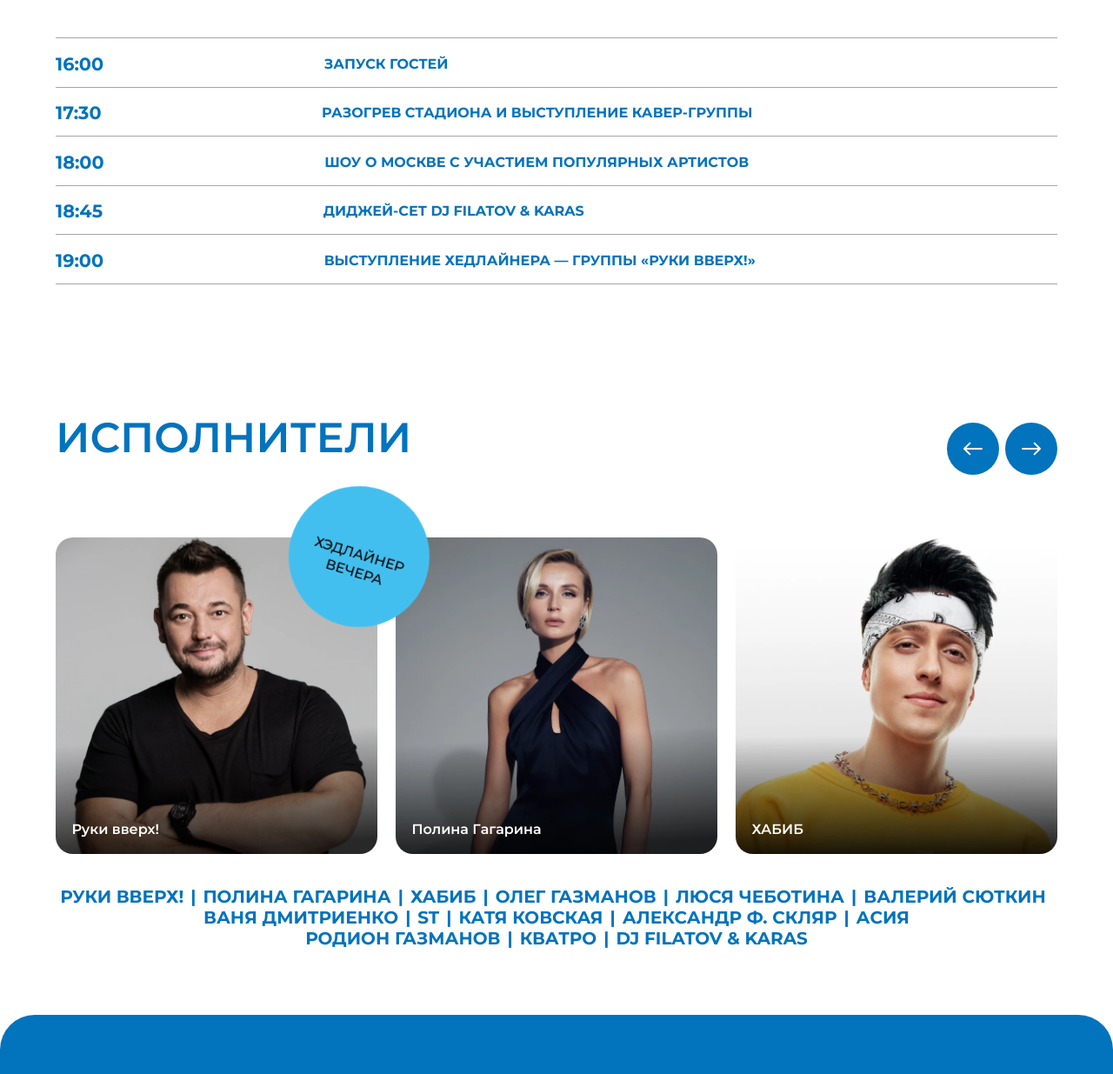
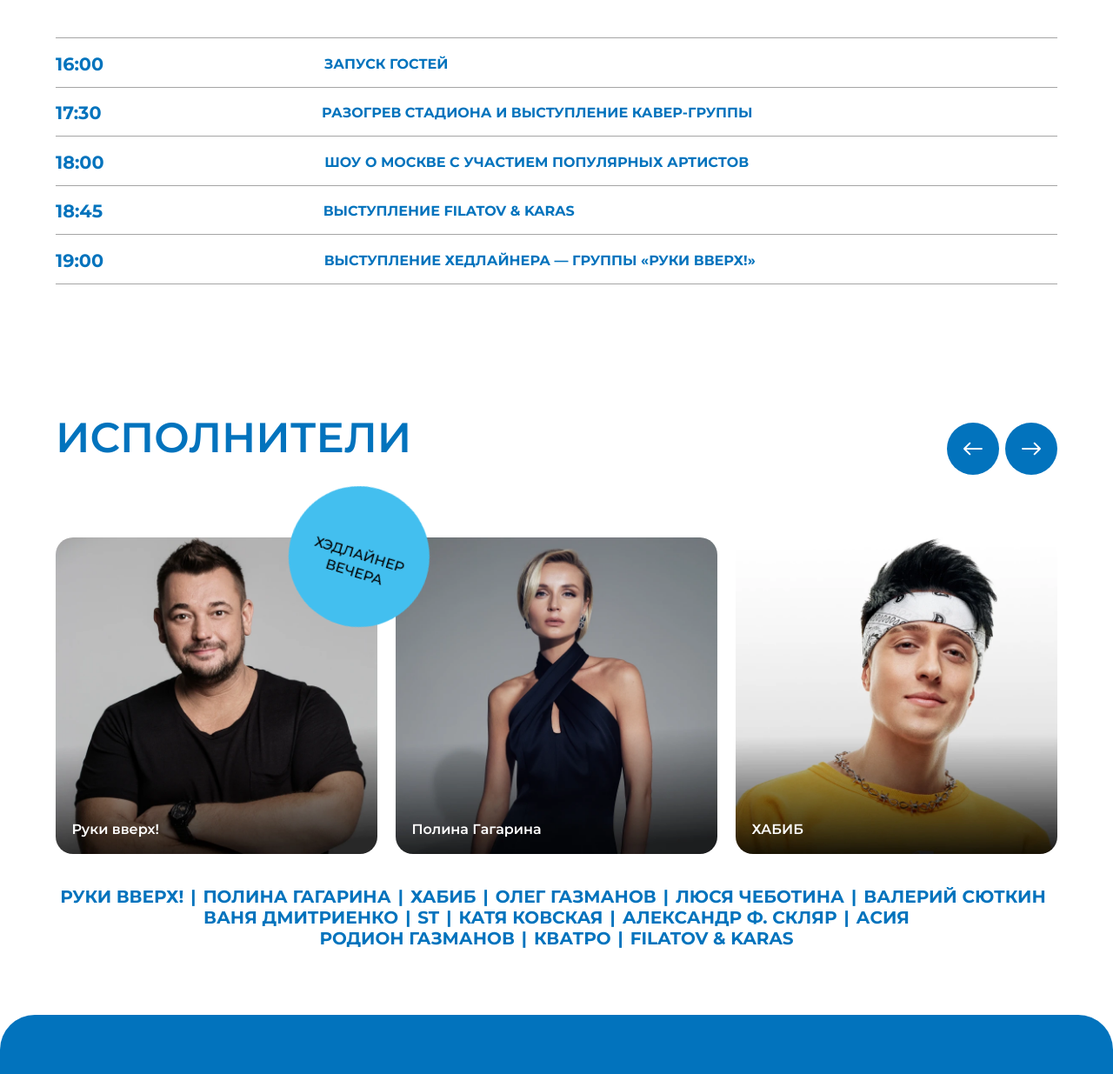
Before and after one commit to Dihlofos/moscowday, a website: page source/index.html in a window 1280 px wide. Shown: the part 2331-3566 px from the top of the page at 87% size. Drawn offline with nearby package versions, Linux system fonts and the light colour scheme; files that its build step writes are made by us from their sources.

Commit message:
revmoe dj

```diff
--- a/source/index.html
+++ b/source/index.html
@@ -269,7 +269,7 @@
                 </div>
                 <div class="programm__row">
                   <div class="programm__time">18:45</div>
-                  <div class="programm__content">Диджей-сет DJ FILATOV & KARAS</div>
+                  <div class="programm__content">Выступление FILATOV & KARAS</div>
                 </div>
                 <div class="programm__row">
                   <div class="programm__time">19:00</div>
@@ -395,7 +395,7 @@
                         </picture>
                       </div>
                       <div class="swiper-slide js-slide slider__slide">
-                        <div class="slider__text">DL Filatov & KARAS</div>
+                        <div class="slider__text">Filatov & KARAS</div>
                         <picture>
                           <source type="image/webp" srcset="img/stars/karas.webp" />
                           <img src="img/stars/karas.jpg" width="920" height="719" alt="москва сити фото">
@@ -436,7 +436,7 @@
                 <li class="stars__name mr">Асия</li>
                 <li class="stars__name no-bullit">Родион Газманов</li>
                 <li class="stars__name">Кватро</li>
-                <li class="stars__name">DJ Filatov & Karas</li>
+                <li class="stars__name">Filatov & Karas</li>
               </ul>
             </div>
           </section>
```
Also changed, not shown: build/index.html.
